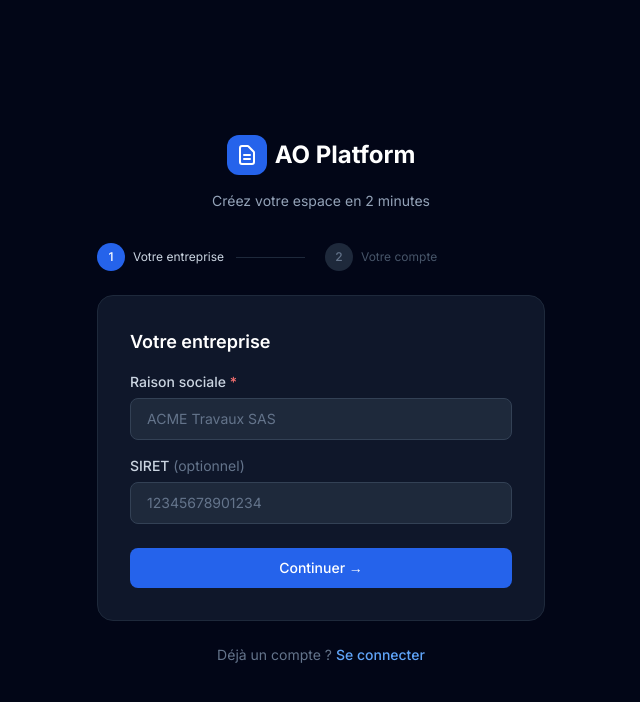
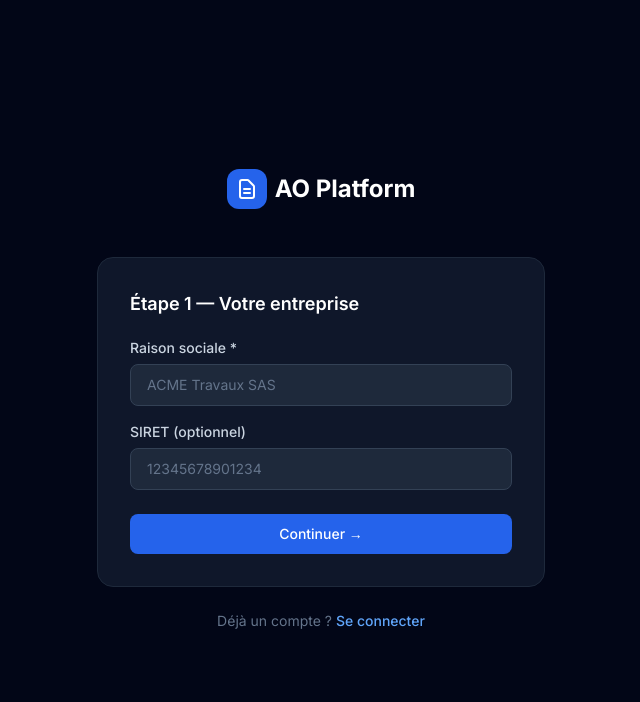
Before and after one commit to chayouleloup/ao-platform, a Next.js app: page /auth/register in a window 1280 px wide. Shown: the top 702 px of the page, without its empty margins (319-959 px from the left). Built offline with nearby package versions, Linux system fonts and the light colour scheme.

Commit message:
Update page.tsx

```diff
--- a/app/auth/register/page.tsx
+++ b/app/auth/register/page.tsx
@@ -1,28 +1,47 @@
 'use client'
 
-import { useState, useTransition } from 'react'
+import { useState } from 'react'
 import Link from 'next/link'
 import { registerAction } from '@/lib/actions/auth'
 
 export default function RegisterPage() {
+  const [step, setStep] = useState<1 | 2>(1)
+  const [loading, setLoading] = useState(false)
   const [error, setError] = useState<string | null>(null)
-  const [success, setSuccess] = useState<string | null>(null)
-  const [isPending, startTransition] = useTransition()
-  const [step, setStep] = useState<1 | 2>(1)
+  const [success, setSuccess] = useState(false)
+  const [companyName, setCompanyName] = useState('')
+  const [siret, setSiret] = useState('')
+  const [fullName, setFullName] = useState('')
+  const [email, setEmail] = useState('')
+  const [password, setPassword] = useState('')
 
-  async function handleSubmit(e: React.FormEvent<HTMLFormElement>) {
+  function handleStep1(e: React.FormEvent) {
     e.preventDefault()
+    if (!companyName.trim()) { setError('Veuillez saisir le nom de votre entreprise'); return }
     setError(null)
-    const formData = new FormData(e.currentTarget)
+    setStep(2)
+  }
 
-    startTransition(async () => {
-      const result = await registerAction(formData)
-      if (result?.error) {
-        setError(result.error)
-      } else if (result?.success) {
-        setSuccess(result.message ?? 'Compte créé avec succès !')
-      }
-    })
+  async function handleStep2(e: React.FormEvent) {
+    e.preventDefault()
+    if (!fullName.trim() || !email.trim() || !password.trim()) { setError('Veuillez remplir tous les champs'); return }
+    if (password.length < 8) { setError('Le mot de passe doit faire au moins 8 caractères'); return }
+    setLoading(true)
+    setError(null)
+    try {
+      const fd = new FormData()
+      fd.append('company_name', companyName)
+      fd.append('siret', siret)
+      fd.append('full_name', fullName)
+      fd.append('email', email)
+      fd.append('password', password)
+      const result = await registerAction(fd)
+      if (result?.error) { setError(result.error) } else { setSuccess(true) }
+    } catch (err: any) {
+      setError(err.message ?? 'Une erreur est survenue')
+    } finally {
+      setLoading(false)
+    }
   }
 
   if (success) {
@@ -30,18 +49,11 @@ export default function RegisterPage() {
       <div className="min-h-screen bg-slate-950 flex items-center justify-center p-4">
         <div className="w-full max-w-md text-center">
           <div className="w-16 h-16 bg-green-500/20 rounded-full flex items-center justify-center mx-auto mb-4">
-            <svg className="w-8 h-8 text-green-400" fill="none" viewBox="0 0 24 24" stroke="currentColor">
-              <path strokeLinecap="round" strokeLinejoin="round" strokeWidth={2} d="M5 13l4 4L19 7" />
-            </svg>
+            <svg className="w-8 h-8 text-green-400" fill="none" viewBox="0 0 24 24" stroke="currentColor"><path strokeLinecap="round" strokeLinejoin="round" strokeWidth={2} d="M5 13l4 4L19 7" /></svg>
           </div>
           <h2 className="text-2xl font-bold text-white mb-2">Compte créé !</h2>
-          <p className="text-slate-400 mb-6">{success}</p>
-          <Link
-            href="/auth/login"
-            className="inline-block bg-blue-600 hover:bg-blue-500 text-white font-medium rounded-lg py-2.5 px-6 text-sm transition-all"
-          >
-            Se connecter
-          </Link>
+          <p className="text-slate-400 mb-6">Votre espace est prêt.</p>
+          <Link href="/auth/login" className="inline-block bg-blue-600 hover:bg-blue-500 text-white font-medium rounded-lg py-2.5 px-6 text-sm transition-all">Se connecter →</Link>
         </div>
       </div>
     )
@@ -50,175 +62,73 @@ export default function RegisterPage() {
   return (
     <div className="min-h-screen bg-slate-950 flex items-center justify-center p-4">
       <div className="w-full max-w-md">
-        {/* Header */}
         <div className="text-center mb-8">
           <div className="inline-flex items-center gap-2 mb-4">
             <div className="w-10 h-10 bg-blue-600 rounded-xl flex items-center justify-center">
-              <svg className="w-6 h-6 text-white" fill="none" viewBox="0 0 24 24" stroke="currentColor">
-                <path strokeLinecap="round" strokeLinejoin="round" strokeWidth={2} d="M9 12h6m-6 4h6m2 5H7a2 2 0 01-2-2V5a2 2 0 012-2h5.586a1 1 0 01.707.293l5.414 5.414a1 1 0 01.293.707V19a2 2 0 01-2 2z" />
-              </svg>
+              <svg className="w-6 h-6 text-white" fill="none" viewBox="0 0 24 24" stroke="currentColor"><path strokeLinecap="round" strokeLinejoin="round" strokeWidth={2} d="M9 12h6m-6 4h6m2 5H7a2 2 0 01-2-2V5a2 2 0 012-2h5.586a1 1 0 01.707.293l5.414 5.414a1 1 0 01.293.707V19a2 2 0 01-2 2z" /></svg>
             </div>
             <span className="text-2xl font-bold text-white">AO Platform</span>
           </div>
-          <p className="text-slate-400 text-sm">Créez votre espace en 2 minutes</p>
-        </div>
-
-        {/* Stepper */}
-        <div className="flex items-center gap-2 mb-6">
-          {[1, 2].map((s) => (
-            <div key={s} className="flex items-center flex-1">
-              <div className={`flex items-center justify-center w-7 h-7 rounded-full text-xs font-medium transition-all ${
-                step >= s ? 'bg-blue-600 text-white' : 'bg-slate-800 text-slate-500'
-              }`}>
-                {step > s ? (
-                  <svg className="w-3.5 h-3.5" fill="none" viewBox="0 0 24 24" stroke="currentColor">
-                    <path strokeLinecap="round" strokeLinejoin="round" strokeWidth={3} d="M5 13l4 4L19 7" />
-                  </svg>
-                ) : s}
-              </div>
-              <span className={`ml-2 text-xs ${step >= s ? 'text-slate-300' : 'text-slate-600'}`}>
-                {s === 1 ? 'Votre entreprise' : 'Votre compte'}
-              </span>
-              {s < 2 && <div className={`flex-1 h-px mx-3 ${step > s ? 'bg-blue-600' : 'bg-slate-800'}`} />}
-            </div>
-          ))}
         </div>
 
         <div className="bg-slate-900 border border-slate-800 rounded-2xl p-8">
-          <form onSubmit={handleSubmit} className="space-y-4">
+          {step === 1 && (
+            <form onSubmit={handleStep1}>
+              <h2 className="text-lg font-semibold text-white mb-5">Étape 1 — Votre entreprise</h2>
+              <div className="mb-4">
+                <label className="block text-sm font-medium text-slate-300 mb-1.5">Raison sociale *</label>
+                <input type="text" value={companyName} onChange={e => setCompanyName(e.target.value)}
+                  className="w-full bg-slate-800 border border-slate-700 text-white rounded-lg px-4 py-2.5 text-sm placeholder:text-slate-500 focus:outline-none focus:ring-2 focus:ring-blue-500 transition-all"
+                  placeholder="ACME Travaux SAS" />
+              </div>
+              <div className="mb-6">
+                <label className="block text-sm font-medium text-slate-300 mb-1.5">SIRET (optionnel)</label>
+                <input type="text" value={siret} onChange={e => setSiret(e.target.value)}
+                  className="w-full bg-slate-800 border border-slate-700 text-white rounded-lg px-4 py-2.5 text-sm placeholder:text-slate-500 focus:outline-none focus:ring-2 focus:ring-blue-500 transition-all"
+                  placeholder="12345678901234" />
+              </div>
+              {error && <div className="mb-4 bg-red-500/10 border border-red-500/30 rounded-lg px-4 py-3"><p className="text-sm text-red-400">{error}</p></div>}
+              <button type="submit" className="w-full bg-blue-600 hover:bg-blue-500 text-white font-medium rounded-lg py-2.5 text-sm transition-all">Continuer →</button>
+            </form>
+          )}
 
-            {/* ÉTAPE 1 — Entreprise */}
-            <div className={step === 1 ? 'block' : 'hidden'}>
-              <h2 className="text-lg font-semibold text-white mb-4">Votre entreprise</h2>
-
-              <div>
-                <label className="block text-sm font-medium text-slate-300 mb-1.5">
-                  Raison sociale <span className="text-red-400">*</span>
-                </label>
-                <input
-                  name="company_name"
-                  type="text"
-                  required={step === 1}
-                  className="w-full bg-slate-800 border border-slate-700 text-white rounded-lg px-4 py-2.5 text-sm
-                             placeholder:text-slate-500 focus:outline-none focus:ring-2 focus:ring-blue-500 focus:border-transparent transition-all"
-                  placeholder="ACME Travaux SAS"
-                />
+          {step === 2 && (
+            <form onSubmit={handleStep2}>
+              <h2 className="text-lg font-semibold text-white mb-5">Étape 2 — Votre compte</h2>
+              <div className="mb-4">
+                <label className="block text-sm font-medium text-slate-300 mb-1.5">Nom complet *</label>
+                <input type="text" value={fullName} onChange={e => setFullName(e.target.value)}
+                  className="w-full bg-slate-800 border border-slate-700 text-white rounded-lg px-4 py-2.5 text-sm placeholder:text-slate-500 focus:outline-none focus:ring-2 focus:ring-blue-500 transition-all"
+                  placeholder="Jean Dupont" />
               </div>
-
-              <div className="mt-4">
-                <label className="block text-sm font-medium text-slate-300 mb-1.5">
-                  SIRET <span className="text-slate-500 font-normal">(optionnel)</span>
-                </label>
-                <input
-                  name="siret"
-                  type="text"
-                  pattern="[0-9]{14}"
-                  className="w-full bg-slate-800 border border-slate-700 text-white rounded-lg px-4 py-2.5 text-sm
-                             placeholder:text-slate-500 focus:outline-none focus:ring-2 focus:ring-blue-500 focus:border-transparent transition-all"
-                  placeholder="12345678901234"
-                />
+              <div className="mb-4">
+                <label className="block text-sm font-medium text-slate-300 mb-1.5">Email *</label>
+                <input type="email" value={email} onChange={e => setEmail(e.target.value)}
+                  className="w-full bg-slate-800 border border-slate-700 text-white rounded-lg px-4 py-2.5 text-sm placeholder:text-slate-500 focus:outline-none focus:ring-2 focus:ring-blue-500 transition-all"
+                  placeholder="vous@entreprise.fr" />
               </div>
-
-              <button
-                type="button"
-                onClick={() => setStep(2)}
-                className="w-full bg-blue-600 hover:bg-blue-500 text-white font-medium rounded-lg py-2.5 text-sm mt-6 transition-all"
-              >
-                Continuer →
-              </button>
-            </div>
-
-            {/* ÉTAPE 2 — Compte */}
-            <div className={step === 2 ? 'block' : 'hidden'}>
-              <h2 className="text-lg font-semibold text-white mb-4">Votre compte administrateur</h2>
-
-              <div>
-                <label className="block text-sm font-medium text-slate-300 mb-1.5">
-                  Nom complet <span className="text-red-400">*</span>
-                </label>
-                <input
-                  name="full_name"
-                  type="text"
-                  required={step === 2}
-                  className="w-full bg-slate-800 border border-slate-700 text-white rounded-lg px-4 py-2.5 text-sm
-                             placeholder:text-slate-500 focus:outline-none focus:ring-2 focus:ring-blue-500 focus:border-transparent transition-all"
-                  placeholder="Jean Dupont"
-                />
+              <div className="mb-6">
+                <label className="block text-sm font-medium text-slate-300 mb-1.5">Mot de passe *</label>
+                <input type="password" value={password} onChange={e => setPassword(e.target.value)}
+                  className="w-full bg-slate-800 border border-slate-700 text-white rounded-lg px-4 py-2.5 text-sm placeholder:text-slate-500 focus:outline-none focus:ring-2 focus:ring-blue-500 transition-all"
+                  placeholder="8 caractères minimum" />
               </div>
-
-              <div className="mt-4">
-                <label className="block text-sm font-medium text-slate-300 mb-1.5">
-                  Email <span className="text-red-400">*</span>
-                </label>
-                <input
-                  name="email"
-                  type="email"
-                  required={step === 2}
-                  autoComplete="email"
-                  className="w-full bg-slate-800 border border-slate-700 text-white rounded-lg px-4 py-2.5 text-sm
-                             placeholder:text-slate-500 focus:outline-none focus:ring-2 focus:ring-blue-500 focus:border-transparent transition-all"
-                  placeholder="vous@entreprise.fr"
-                />
-              </div>
-
-              <div className="mt-4">
-                <label className="block text-sm font-medium text-slate-300 mb-1.5">
-                  Mot de passe <span className="text-red-400">*</span>
-                </label>
-                <input
-                  name="password"
-                  type="password"
-                  required={step === 2}
-                  minLength={8}
-                  autoComplete="new-password"
-                  className="w-full bg-slate-800 border border-slate-700 text-white rounded-lg px-4 py-2.5 text-sm
-                             placeholder:text-slate-500 focus:outline-none focus:ring-2 focus:ring-blue-500 focus:border-transparent transition-all"
-                  placeholder="8 caractères minimum"
-                />
-              </div>
-
-              {error && (
-                <div className="bg-red-500/10 border border-red-500/30 rounded-lg px-4 py-3 flex items-start gap-2 mt-2">
-                  <svg className="w-4 h-4 text-red-400 mt-0.5 flex-shrink-0" fill="none" viewBox="0 0 24 24" stroke="currentColor">
-                    <path strokeLinecap="round" strokeLinejoin="round" strokeWidth={2} d="M12 8v4m0 4h.01M21 12a9 9 0 11-18 0 9 9 0 0118 0z" />
-                  </svg>
-                  <p className="text-sm text-red-400">{error}</p>
-                </div>
-              )}
-
-              <div className="flex gap-3 mt-6">
-                <button
-                  type="button"
-                  onClick={() => setStep(1)}
-                  className="flex-1 bg-slate-800 hover:bg-slate-700 text-slate-300 font-medium rounded-lg py-2.5 text-sm transition-all"
-                >
-                  ← Retour
-                </button>
-                <button
-                  type="submit"
-                  disabled={isPending}
-                  className="flex-1 bg-blue-600 hover:bg-blue-500 disabled:bg-blue-600/50 text-white font-medium rounded-lg py-2.5 text-sm transition-all flex items-center justify-center gap-2"
-                >
-                  {isPending ? (
-                    <>
-                      <svg className="animate-spin w-4 h-4" fill="none" viewBox="0 0 24 24">
-                        <circle className="opacity-25" cx="12" cy="12" r="10" stroke="currentColor" strokeWidth="4"/>
-                        <path className="opacity-75" fill="currentColor" d="M4 12a8 8 0 018-8V0C5.373 0 0 5.373 0 12h4z"/>
-                      </svg>
-                      Création...
-                    </>
-                  ) : 'Créer mon compte'}
+              {error && <div className="mb-4 bg-red-500/10 border border-red-500/30 rounded-lg px-4 py-3"><p className="text-sm text-red-400">{error}</p></div>}
+              <div className="flex gap-3">
+                <button type="button" onClick={() => { setStep(1); setError(null) }}
+                  className="flex-1 bg-slate-800 hover:bg-slate-700 text-slate-300 font-medium rounded-lg py-2.5 text-sm transition-all">← Retour</button>
+                <button type="submit" disabled={loading}
+                  className="flex-1 bg-blue-600 hover:bg-blue-500 disabled:opacity-50 text-white font-medium rounded-lg py-2.5 text-sm transition-all flex items-center justify-center gap-2">
+                  {loading ? <><svg className="animate-spin w-4 h-4" fill="none" viewBox="0 0 24 24"><circle className="opacity-25" cx="12" cy="12" r="10" stroke="currentColor" strokeWidth="4"/><path className="opacity-75" fill="currentColor" d="M4 12a8 8 0 018-8V0C5.373 0 0 5.373 0 12h4z"/></svg>Création...</> : 'Créer mon compte'}
                 </button>
               </div>
-            </div>
-          </form>
+            </form>
+          )}
         </div>
 
         <p className="text-center text-sm text-slate-500 mt-6">
           Déjà un compte ?{' '}
-          <Link href="/auth/login" className="text-blue-400 hover:text-blue-300 font-medium transition-colors">
-            Se connecter
-          </Link>
+          <Link href="/auth/login" className="text-blue-400 hover:text-blue-300 font-medium transition-colors">Se connecter</Link>
         </p>
       </div>
     </div>
```
